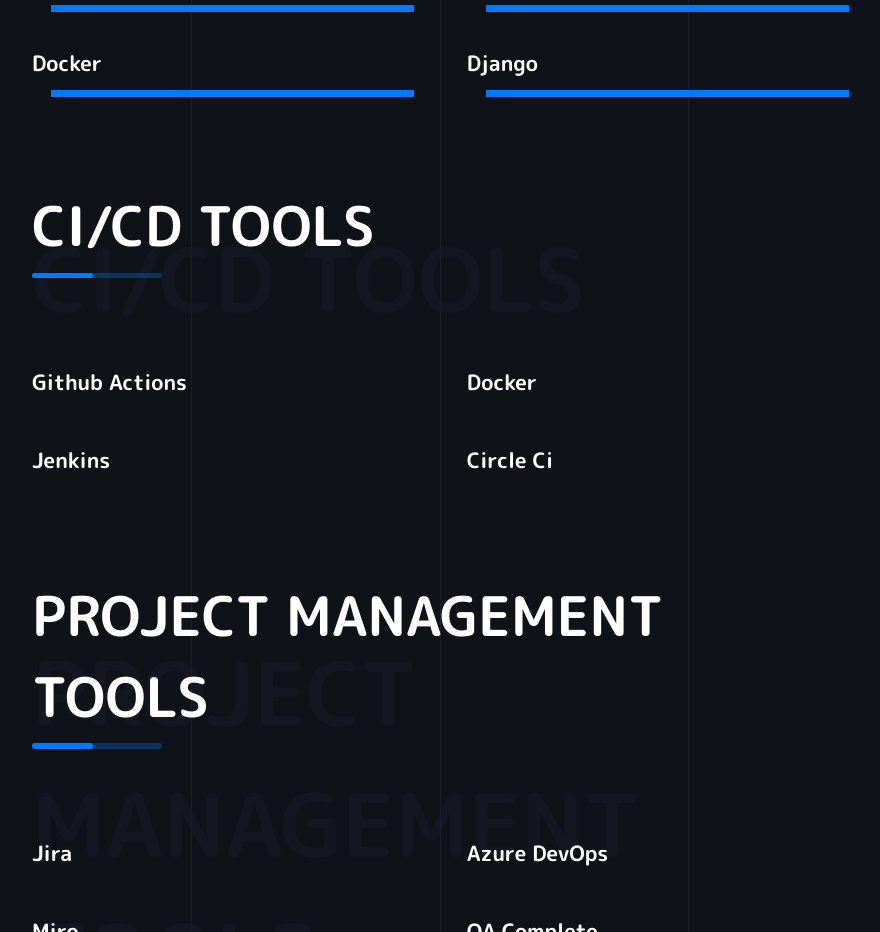
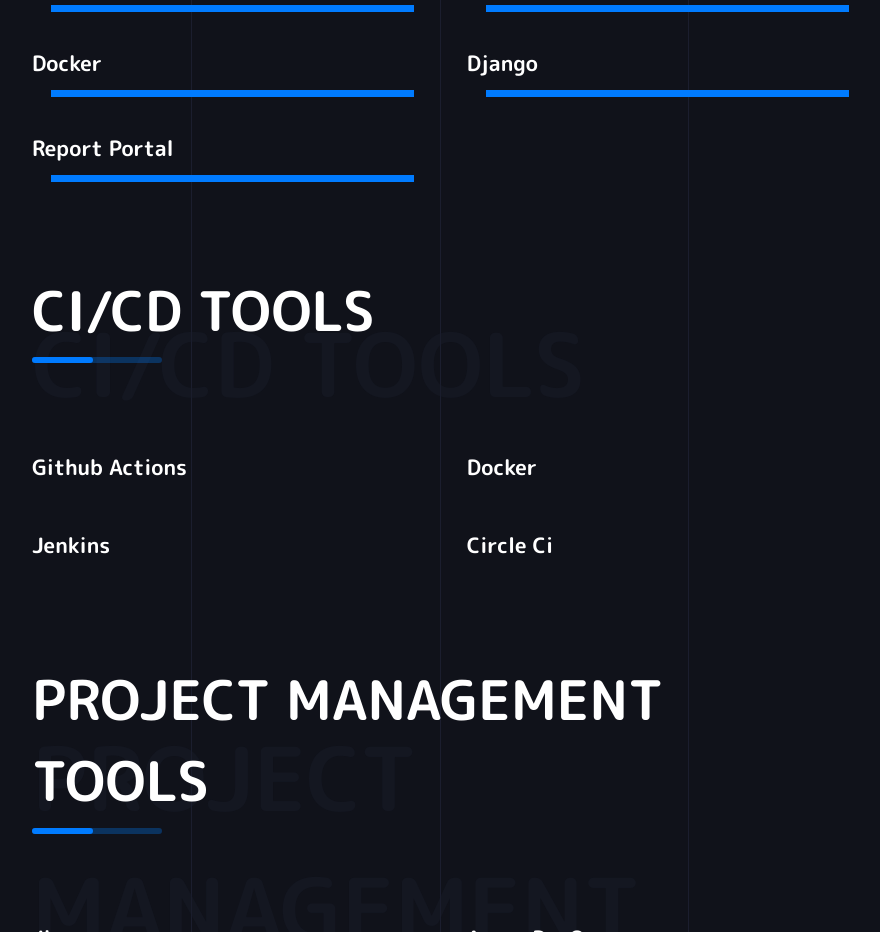
Before and after one commit to sultanparvez/sultan-parvez, a React (Create React App) app: page /resume in a window 1280 px wide. Shown: the part 900-1832 px from the top of the page, without its empty margins (343-1223 px from the left). Built offline with nearby package versions, Linux system fonts and the light colour scheme.

Commit message:
Updated Skills

```diff
--- a/src/Components/Skills.js
+++ b/src/Components/Skills.js
@@ -104,6 +104,11 @@
                             width={'100%'}
                           //  text={'45%'}
                         />
+                        <ProgressBar
+                            title={'Report Portal'}
+                            width={'100%'}
+                         //   text={'80%'}
+                        />
                     </div>
                 </InnerLayout>
         </SkillsStyled>
```
Also changed, not shown: 1 other file (tests, documents, lock files or other folders).
